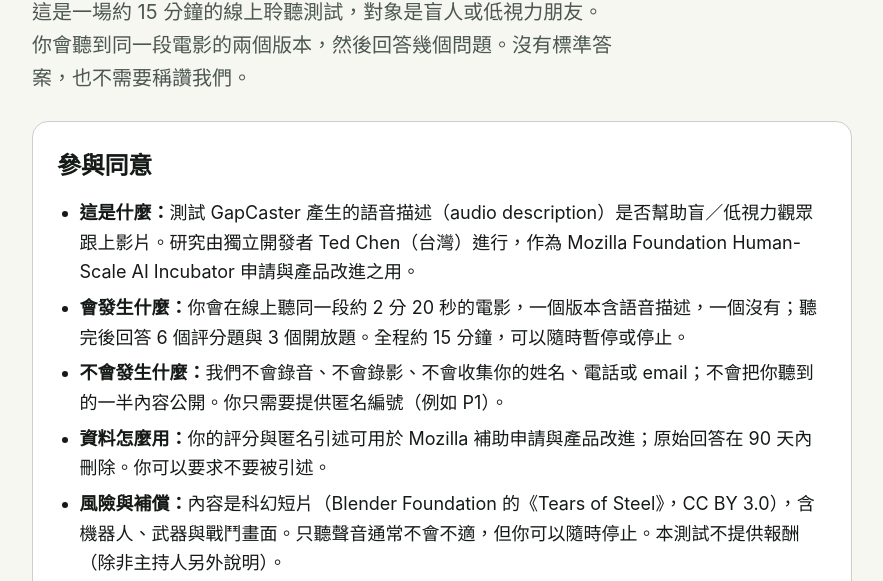
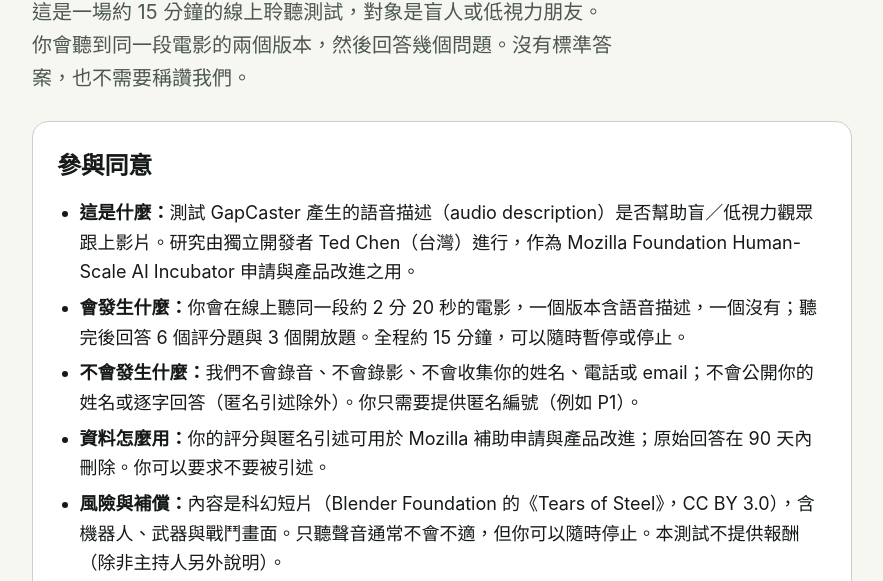
Before and after one commit to tedinroc/tedinroc.github.io, a plain HTML site: page gapcaster/pilot/index.html in a window 1280 px wide. Shown: the part 196-777 px from the top of the page, without its empty margins (198-1081 px from the left). Drawn offline with Linux system fonts and the light colour scheme.

Commit message:
pilot: clarify consent wording

```diff
--- a/gapcaster/pilot/index.html
+++ b/gapcaster/pilot/index.html
@@ -96,7 +96,7 @@ footer{margin-top:40px;padding-top:20px;border-top:1px solid var(--line);color:v
       <ul>
         <li><strong>這是什麼：</strong>測試 GapCaster 產生的語音描述（audio description）是否幫助盲／低視力觀眾跟上影片。研究由獨立開發者 Ted Chen（台灣）進行，作為 Mozilla Foundation Human-Scale AI Incubator 申請與產品改進之用。</li>
         <li><strong>會發生什麼：</strong>你會在線上聽同一段約 2 分 20 秒的電影，一個版本含語音描述，一個沒有；聽完後回答 6 個評分題與 3 個開放題。全程約 15 分鐘，可以隨時暫停或停止。</li>
-        <li><strong>不會發生什麼：</strong>我們不會錄音、不會錄影、不會收集你的姓名、電話或 email；不會把你聽到的一半內容公開。你只需要提供匿名編號（例如 P1）。</li>
+        <li><strong>不會發生什麼：</strong>我們不會錄音、不會錄影、不會收集你的姓名、電話或 email；不會公開你的姓名或逐字回答（匿名引述除外）。你只需要提供匿名編號（例如 P1）。</li>
         <li><strong>資料怎麼用：</strong>你的評分與匿名引述可用於 Mozilla 補助申請與產品改進；原始回答在 90 天內刪除。你可以要求不要被引述。</li>
         <li><strong>風險與補償：</strong>內容是科幻短片（Blender Foundation 的《Tears of Steel》，CC BY 3.0），含機器人、武器與戰鬥畫面。只聽聲音通常不會不適，但你可以隨時停止。本測試不提供報酬（除非主持人另外說明）。</li>
         <li><strong>聯絡：</strong>本測試主持人會提供聯絡方式；有問題可隨時提出。</li>
```
